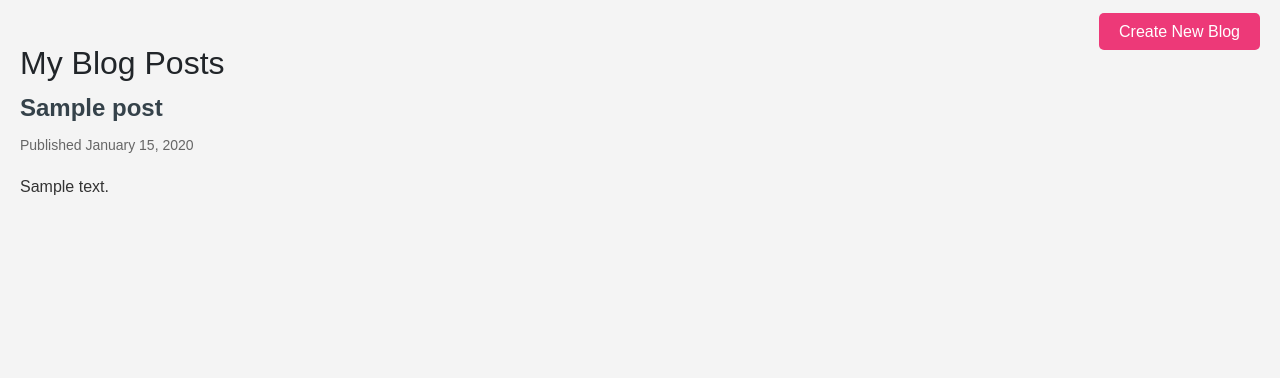
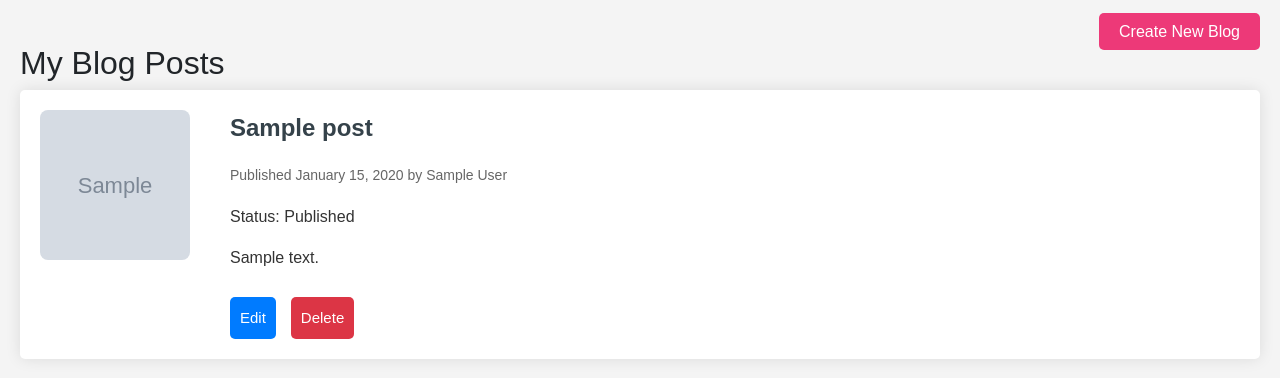
Before and after one commit to SarraMN/Django-Post-Site, a Django app: page /blog/my-posts/ in a window 1280 px wide. Shown: the part 95-473 px from the top of the page. Run offline with Django 5.2, Linux system fonts and the light colour scheme; a user stored in the database is signed in; tables that the repository leaves empty hold one stand-in row (values such as "Sample post"); grey boxes marked "Sample" are stand-in pictures.

Commit message:
add edit and delete

```diff
--- a/blog/templates/blog/base.html
+++ b/blog/templates/blog/base.html
@@ -299,6 +299,9 @@
         .create-post-form button:hover {
             background-color: #0056b3;
         }
+        #photo-clear_id {
+            width: 20px;
+        }
 /********************* add blog form***************/
 
     </style>
--- a/blog/templates/blog/user_posts.html
+++ b/blog/templates/blog/user_posts.html
@@ -1,4 +1,5 @@
 {% extends "blog/base.html" %}
+{% load static %}
 
 {% block title %}My Blog Posts{% endblock %}
 
@@ -10,15 +11,57 @@
        Create New Blog
     </a>
 </div>
+
 <h2>My Blog Posts</h2>
+
 {% if posts %}
   {% for post in posts %}
-      <article>
+    <article class="article-item">
+      <div class="post-photo">
+        {% if post.photo %}
+          <img src="{{ post.photo.url }}" alt="{{ post.title }}" class="post-img">
+        {% else %}
+          <img src="{% static 'default_image.jpg' %}" alt="Default image">
+        {% endif %}
+      </div>
+
+      <div class="post-body">
         <h3><a href="{% url 'blog:post_detail' post.id %}">{{ post.title }}</a></h3>
+        <div class="post-info">
           <p>
-          <small>Published {{ post.publish|date:"F j, Y" }}</small>
+            <small>
+              {% if post.publish %}
+                Published {{ post.publish|date:"F j, Y" }}
+              {% endif %}
+              {% if post.author %}
+                by {{ post.author }}
+              {% endif %}
+            </small>
           </p>
-        <p>{{ post.body|truncatewords:30|linebreaks }}</p>
+          {% if post.status %}
+            <p>Status: {{ post.get_status_display }}</p>
+          {% endif %}
+        </div>
+        <p>
+          {{ post.body|slice:150 }}{% if post.body|length > 150 %}...{% endif %}
+          {% if post.body|length > 150 %}
+            <a href="{% url 'blog:post_detail' post.id %}" class="read-more">Read More</a>
+          {% endif %}
+        </p>
+
+        <!-- Edit and Delete Buttons -->
+        <div class="post-actions">
+          <a href="{% url 'blog:edit_post' post.id %}" class="edit-btn" style="font-size: 15px; padding: 10px 10px; background-color: #007bff; color: white; text-decoration: none; border-radius: 5px;">
+            Edit
+          </a>
+          <form method="POST" action="{% url 'blog:delete_post' post.id %}" style="display: inline;">
+            {% csrf_token %}
+            <button type="submit" style="font-size: 15px;padding: 10px 10px; background-color: #dc3545; color: white; text-decoration: none; border: none; border-radius: 5px; cursor: pointer;">
+              Delete
+            </button>
+          </form>
+        </div>
+      </div>
     </article>
   {% endfor %}
 {% else %}
--- a/blog/urls.py
+++ b/blog/urls.py
@@ -7,7 +7,9 @@ urlpatterns = [
     path('', views.post_list, name='post_list'),
     path('<int:id>/', views.post_detail, name='post_detail'),
     path('like/<int:post_id>/', views.like_post, name='like_post'),
-    path('my-posts/', views.user_posts, name='user_posts'),  # New route for user-specific posts
+    path('my-posts/', views.user_posts, name='user_posts'),
     path('create/', views.create_post, name='create_post'),
+    path('edit/<int:id>/', views.edit_post, name='edit_post'),  # Edit post route
+    path('delete/<int:id>/', views.delete_post, name='delete_post'),  # Delete post route
     path('share/<int:post_id>/', views.share_post_via_email, name='share_post_via_email'),
 ]
--- a/blog/views.py
+++ b/blog/views.py
@@ -8,7 +8,7 @@ from django.conf import settings
 
 @login_required
 def post_list(request):
-    posts = Post.objects.all()
+    posts = Post.objects.filter(status=Post.Status.PUBLISHED)  # Filter for published posts
     liked_posts = Like.objects.filter(user=request.user).values_list('post', flat=True)  # Get liked posts by the current user
     return render(request, 'blog/list.html', {'posts': posts, 'liked_posts': liked_posts})
 
@@ -34,6 +34,26 @@ def create_post(request):
     else:
         form = PostForm()
     return render(request, 'blog/create_post.html', {'form': form})
+
+@login_required
+def edit_post(request, id):
+    post = get_object_or_404(Post, id=id, author=request.user)  # Ensure only the author can edit
+    if request.method == "POST":
+        form = PostForm(request.POST, request.FILES, instance=post)
+        if form.is_valid():
+            form.save()
+            return redirect('blog:user_posts')
+    else:
+        form = PostForm(instance=post)
+    return render(request, 'blog/edit_post.html', {'form': form, 'post': post})
+
+@login_required
+def delete_post(request, id):
+    post = get_object_or_404(Post, id=id, author=request.user)  # Ensure only the author can delete
+    if request.method == "POST":
+        post.delete()
+        return redirect('blog:user_posts')
+    return render(request, 'blog/delete_post_confirm.html', {'post': post})
 
 def like_post(request, post_id):
     post = get_object_or_404(Post, id=post_id)
--- a/mysite/urls.py
+++ b/mysite/urls.py
@@ -24,3 +24,5 @@ urlpatterns = [
     path('', include('authentication.urls', namespace='authentication')),
     path('blog/', include('blog.urls')),  # Include the blog app URLs
 ]
+if settings.DEBUG:
+    urlpatterns += static(settings.MEDIA_URL, document_root=settings.MEDIA_ROOT)
```
Also changed, not shown: blog/templates/blog/delete_post_confirm.html (added, +13 -0 lines), blog/templates/blog/edit_post.html (added, +15 -0 lines), blog/templates/blog/list.html (+3 -25 lines). Lines whose indentation alone changed are shown as unchanged.
